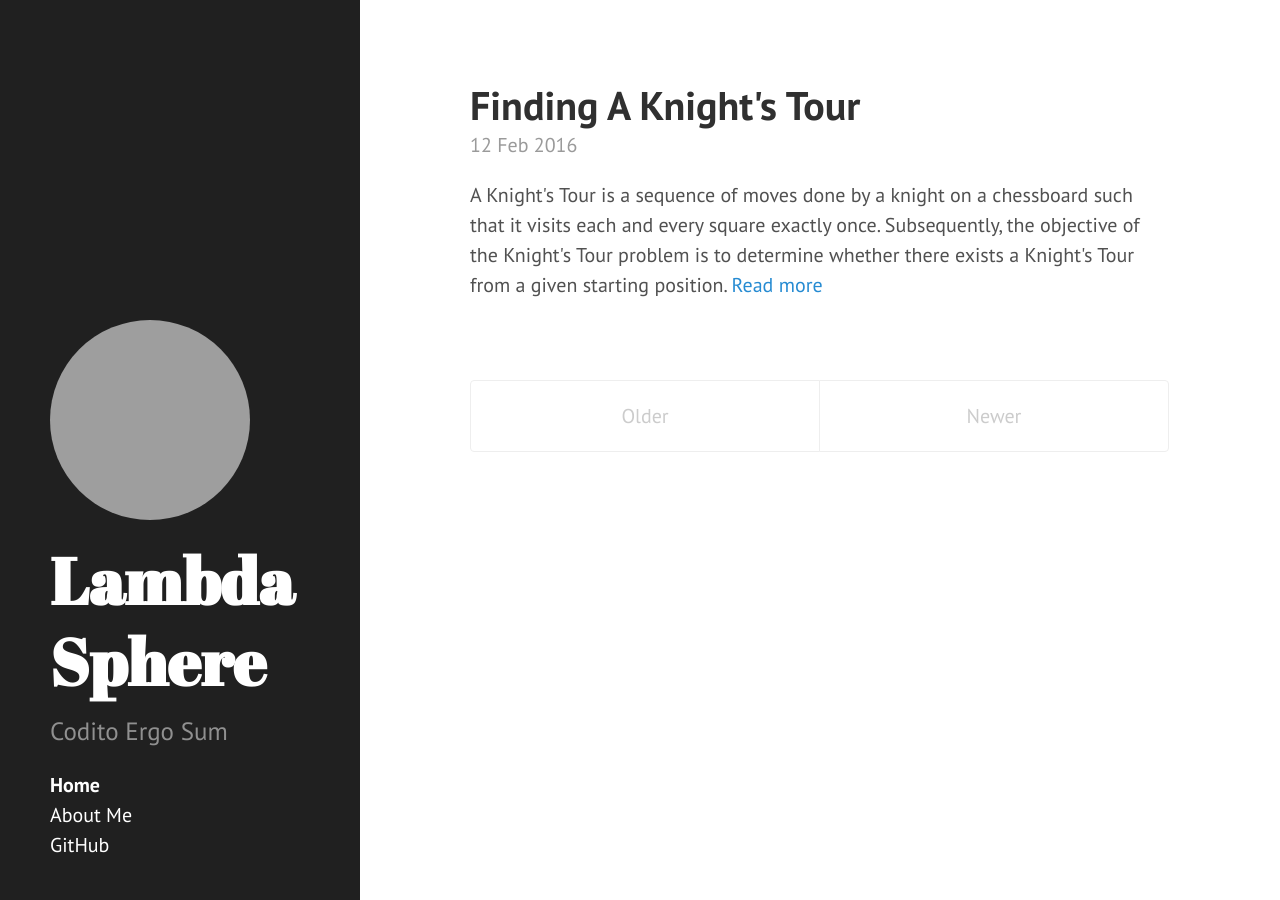
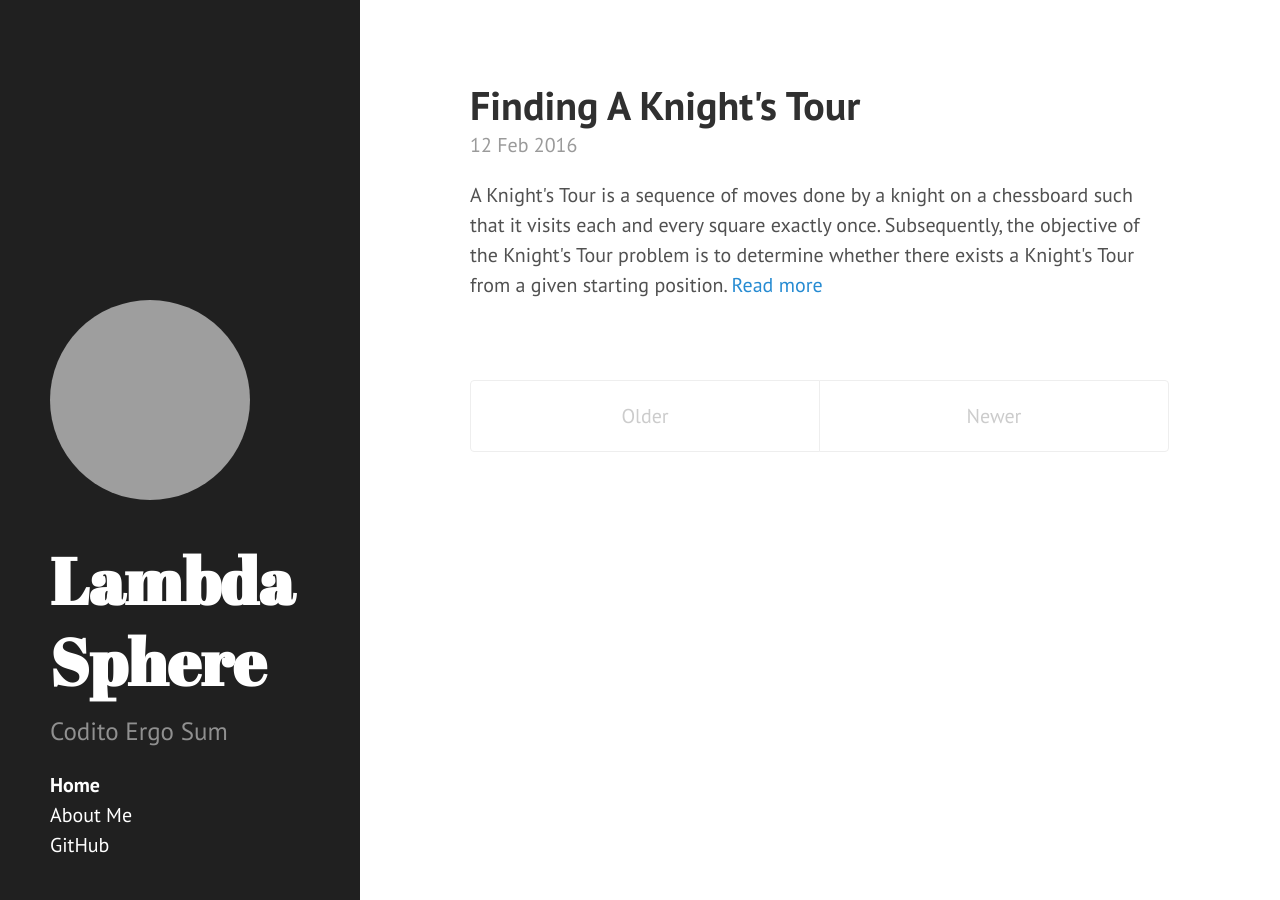
Before and after one commit to khzaw/khzaw.github.io, a Jekyll site: the page built from index.html, in a window 1280 px wide. Built offline with Jekyll 4.4.1, drawn with Linux system fonts in a browser that asks for light colours; the list of posts is cut into pages by our own code; grey boxes are pictures that could not be loaded.

Commit message:
Responsive

```diff
--- a/_sass/_custom.scss
+++ b/_sass/_custom.scss
@@ -19,6 +19,14 @@
 .sidebar-avatar {
   img {
     border-radius: 50%;
-    margin-bottom: 1em;
+    margin: 0.5rem auto;
   }
 }
+@media (min-width: 48rem) {
+  .sidebar-avatar {
+    margin-bottom: 2rem;
+    img {
+      margin-left: 0;
+    }
+  }
+}
```
